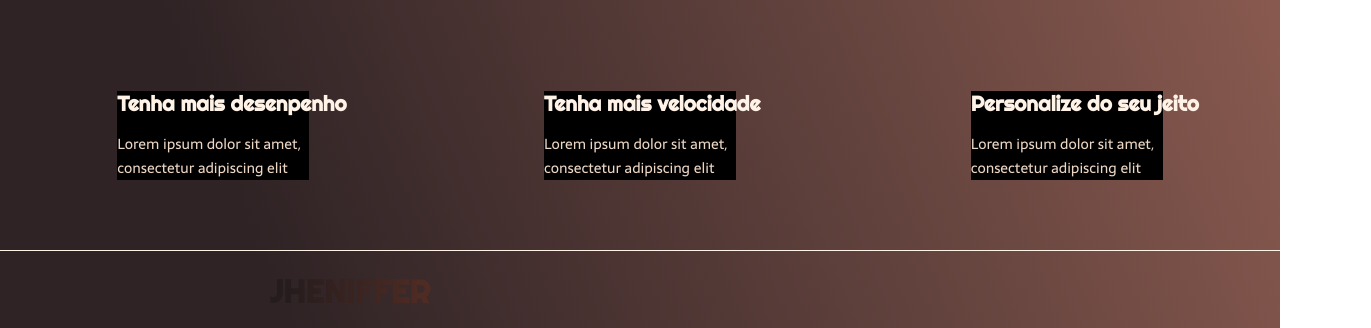
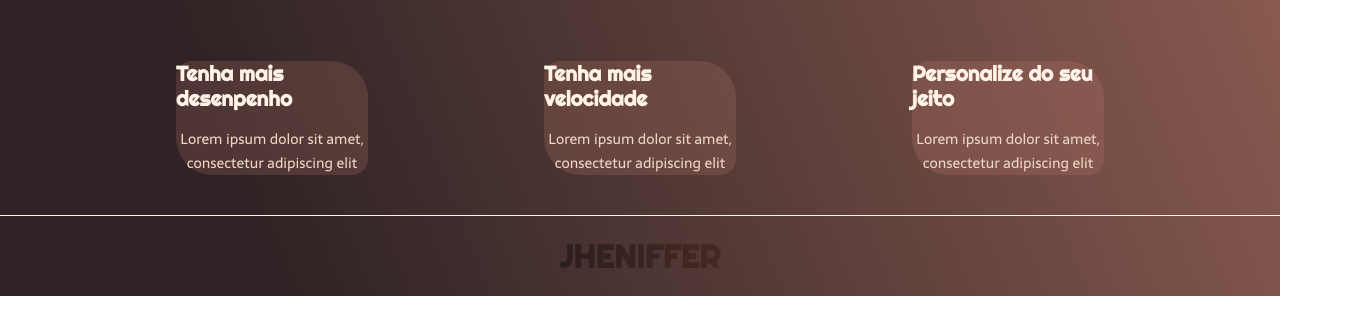
Before and after one commit to jhenifferpereira/Landing_page, a plain HTML site: page index.html in a window 1280 px wide. Shown: the part 798-1126 px from the top of the page, 1371 px wide, since content can reach past the window. After the commit the page ends 1094 px from the top, so only its background shows below. Drawn offline with Linux system fonts and the light colour scheme.

Commit message:
New modification

```diff
--- a/css/style.css
+++ b/css/style.css
@@ -79,6 +79,14 @@ body{
     font-weight: 400px;
     color: #2F2325;
     font-size: 15px;
+
+}
+
+.conteudo-principal-botao:hover{
+    background-color: rgb(204,131,115);
+    transition: 0.3s ease-in-out;
+
+
 }
 
 .conteudo-principal-img{
@@ -123,31 +131,60 @@ body{
     display: flex;
     flex-direction: row;
 
-    justify-content: space-around;
+
+    justify-content: space-evenly;
     width: 100%;
     color: #FFF2E7;
+
+
 }
 
-.cards-main, h4{
+.card-main h4{
+    display: flex;
+    flex-direction: column;
     font-family: 'Righteous', sans-serif;
     font-size: 1.3rem;
-    width: 400px;
+    /* width: 400px; */
     margin-bottom: 2vh;
+    align-items: center;
+
+
 
 }
-.cards-main, p{
+.card-main p{
+    display: flex;
+    flex-direction: column;
     font-family: 'Sarala', sans-serif;
-    width: 700px;
-    display: inline;
+    /* width: 700px; */
+
     font-size: 0.9rem;
     color: #ECD6C4;
+    text-align: center;
+
 }
+
 .card-main{
+    align-items: center;
+    /* background-color: black; */
+    width: 15vw;
+    /* padding: 1%; */
+    border-radius: 1rem 2.3rem;
+    background-color:rgb(204,131,115, 0.2);
+    transition: 0.3s ease-in-out;
+    cursor: pointer;
 
-    background-color: black;
-    width: 15%;
 
-    margin: 30px;
+
+
+}
+.card-main:hover{
+    background-color:rgb(204,131,115);
+    /* transition-duration: 1s;  */
+    box-shadow: 4px 5px 4px rgba(0, 0, 0, 0.25);
+    margin-top: -1%;
+    margin-bottom: 1%;
+
+
 }
 
 .rodape{
--- a/index.html
+++ b/index.html
@@ -1,5 +1,5 @@
 <!DOCTYPE html>
-<html lang="en">
+<html lang="pt-br">
 <head>
     <meta charset="UTF-8">
     <meta http-equiv="X-UA-Compatible" content="IE=edge">
```
